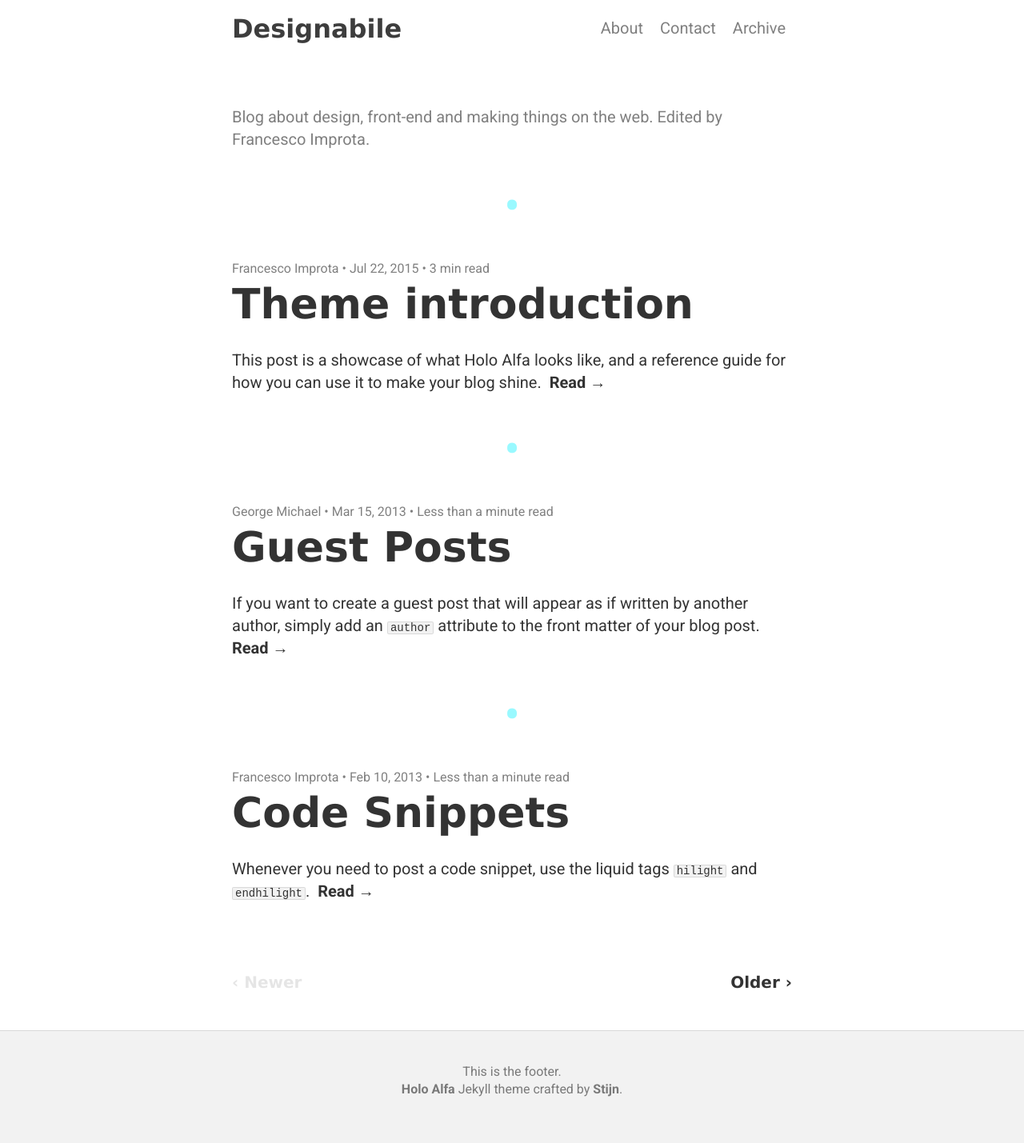
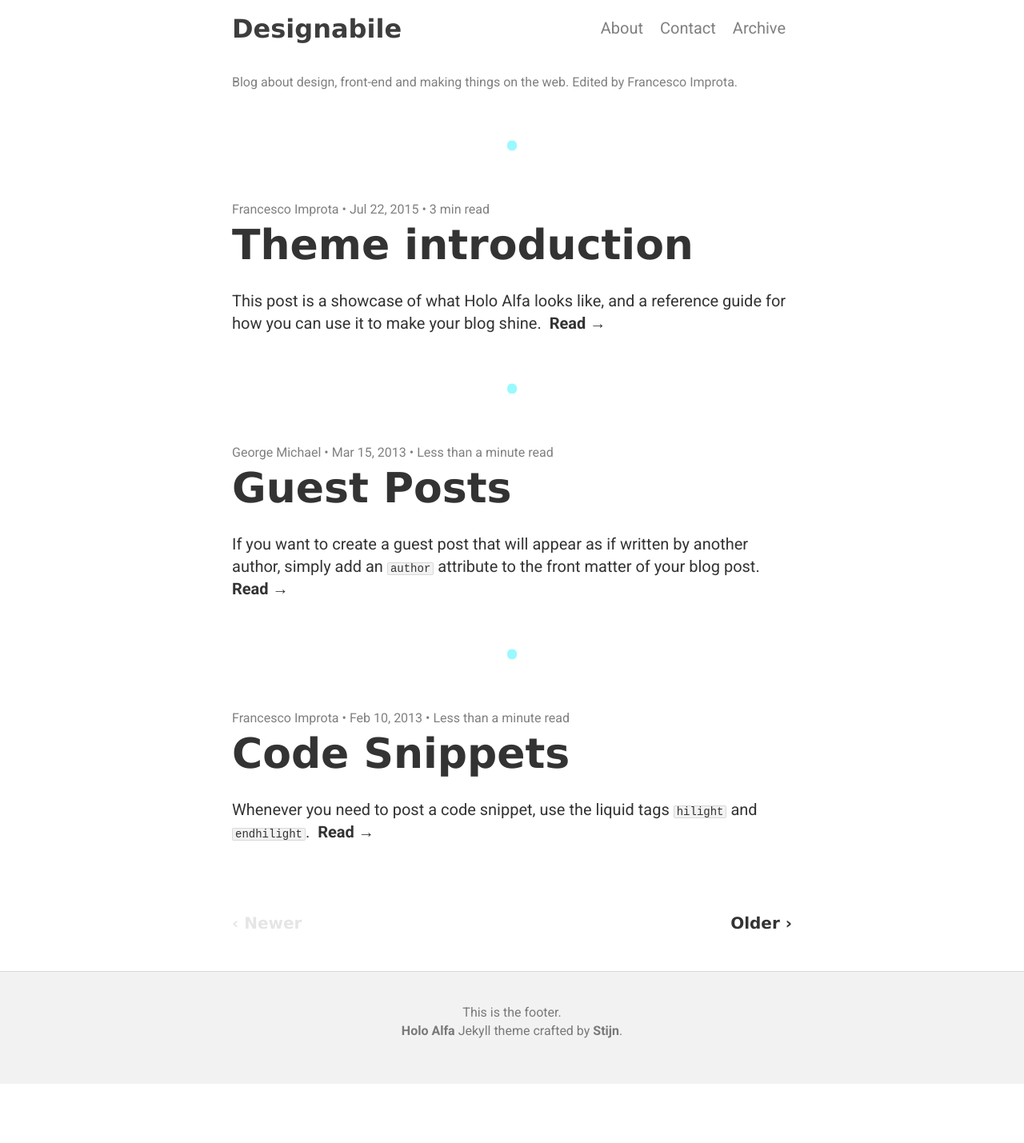
Before and after one commit to zetareticoli/designabile, a Jekyll site: the page built from index.html, in a window 1280 px wide. Shown: the whole page at 80% size. Built offline with Jekyll 4.4.1, drawn with Linux system fonts in a browser that asks for light colours; nearby versions of some CDN libraries; the list of posts is cut into pages by our own code; after the commit the page ends 1355 px from its top, so only the background shows below that.

Commit message:
Changed subtitle

```diff
--- a/css/style.css
+++ b/css/style.css
@@ -378,6 +378,7 @@ nav a.current {
 }
 .subtitle {
   margin: 30px 0;
+  font-size: 1rem;
   color: rgba({{ site.text-color }},.5);
 }
 .subtitle a {
@@ -468,9 +469,6 @@ nav a.current {
     display: inline-block;
     padding: 5px 8px;
   }
-  .website-title {
-    margin-bottom: 80px;
-  }
 }
 @media all and (min-width: 760px) {
   article:last-of-type::after {
```
